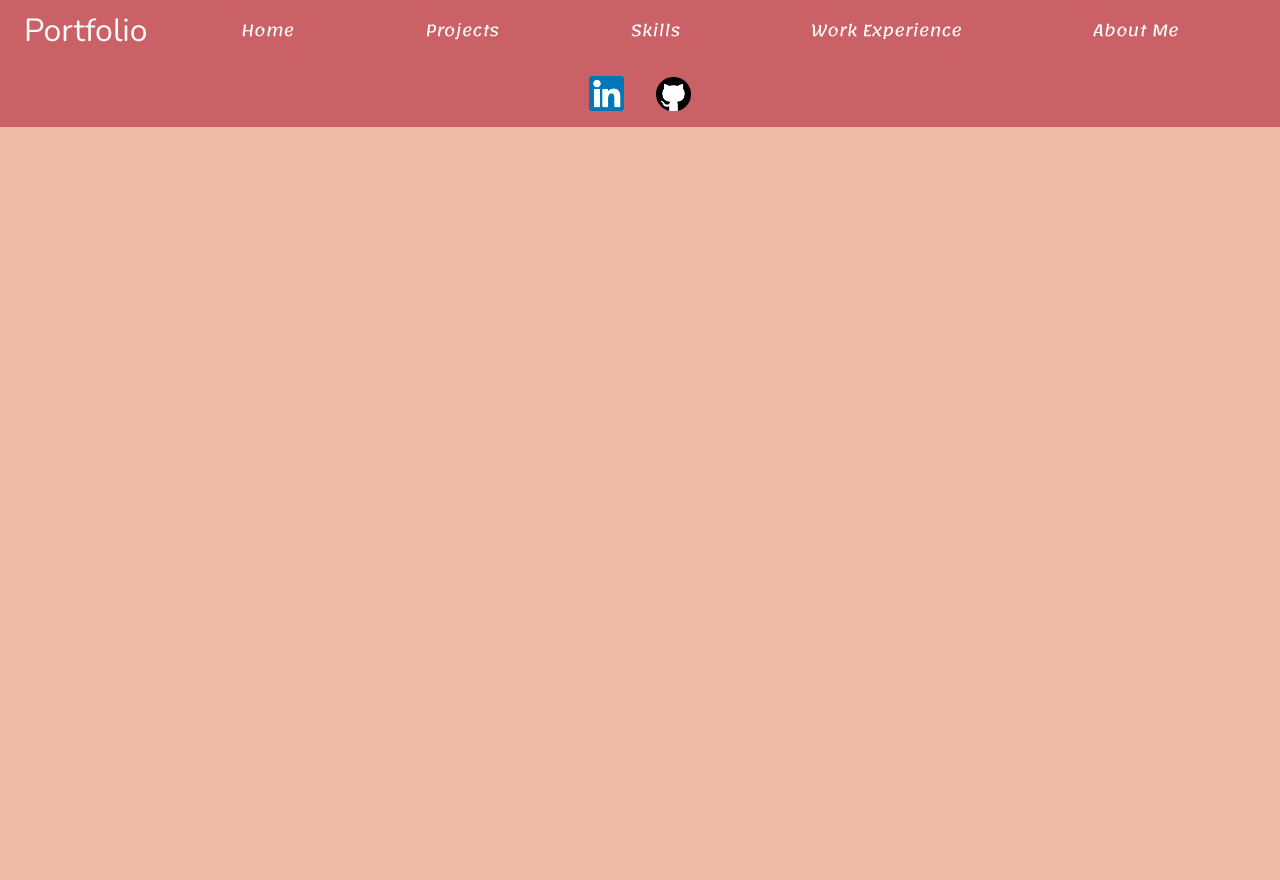
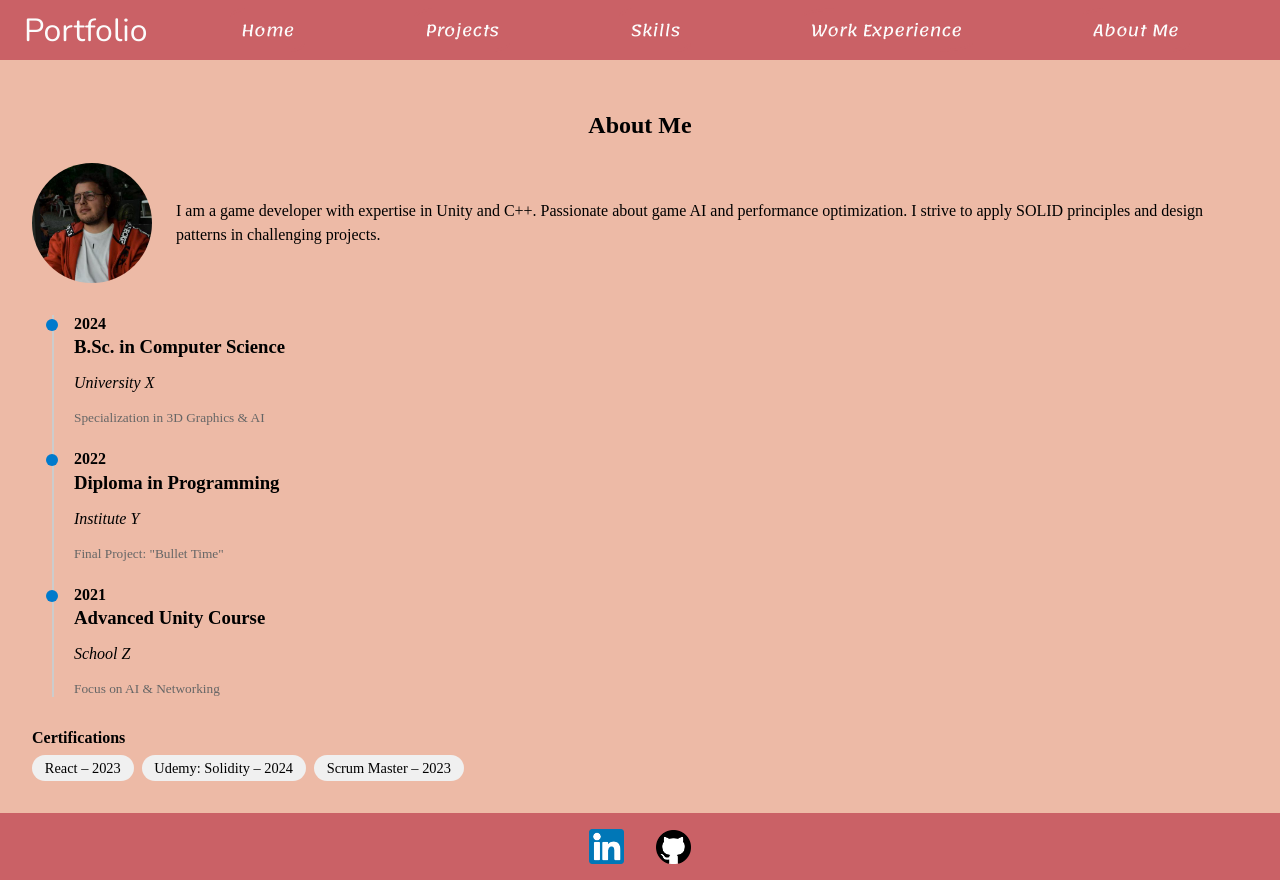
Before and after one commit to MaiineV/Portfolio, a React (Create React App) app: page /aboutme in a window 1280 px wide. Before the commit the page ends 800 px from the top, so only its background shows below. Built offline with nearby package versions, Linux system fonts and the light colour scheme.

Commit message:
General Fixes to Visuals and creat about me page

```diff
--- a/src/pages/AboutMe.js
+++ b/src/pages/AboutMe.js
@@ -1,9 +1,62 @@
-import React from 'react'
+import React from 'react';
+import styles from '../styles/AboutMe.module.scss';
+import selfImage from "../images/image-portfolio.jpg"
 
-const AboutMe = () => {
-  return (
-    <div>About Me</div>
-  )
-}
+const education = [
+  {
+    year: '2024',
+    degree: 'B.Sc. in Computer Science',
+    school: 'University X',
+    note: 'Specialization in 3D Graphics & AI'
+  },
+  {
+    year: '2022',
+    degree: 'Diploma in Programming',
+    school: 'Institute Y',
+    note: 'Final Project: "Bullet Time"'
+  },
+  {
+    year: '2021',
+    degree: 'Advanced Unity Course',
+    school: 'School Z',
+    note: 'Focus on AI & Networking'
+  },
+];
 
-export default AboutMe
+const AboutMe = () => (
+  <section id="about" className={styles.about}>
+    <h2>About Me</h2>
+    <div className={styles.top}>
+      <img src={selfImage} alt="Agustin Martinez" className={styles.photo}/>
+      <p className={styles.bio}>
+        I am a game developer with expertise in Unity and C++. Passionate about game AI and performance optimization.
+        I strive to apply SOLID principles and design patterns in challenging projects.
+      </p>
+    </div>
+
+    <div className={styles.timeline}>
+      {education.map((e, i) => (
+        <div key={i} className={styles.event}>
+          <div className={styles.dot} />
+          <div className={styles.content}>
+            <span className={styles.year}>{e.year}</span>
+            <h3 className={styles.degree}>{e.degree}</h3>
+            <p className={styles.school}>{e.school}</p>
+            <small className={styles.note}>{e.note}</small>
+          </div>
+        </div>
+      ))}
+    </div>
+
+    <div className={styles.extras}>
+      <h4>Certifications</h4>
+      <div className={styles.pills}>
+        <span>React – 2023</span>
+        <span>Udemy: Solidity – 2024</span>
+        <span>Scrum Master – 2023</span>
+      </div>
+    </div>
+  </section>
+);
+
+export default AboutMe;
--- a/src/pages/Layout.js
+++ b/src/pages/Layout.js
@@ -5,7 +5,7 @@ import Home from "./Home";
 import Portfolio from "./Portfolio";
 import Skills from "./Skills";
 import WorkExperience from "./WorkExperience";
-// import ContactMe from "./ContactMe";
+import AboutMe from "./AboutMe";
 import Footer from "./Footer";
 
 const Layout = () => {
@@ -16,8 +16,8 @@ const Layout = () => {
           <Route path="/" element={<Home />} />
           <Route path="/projects" element={<Portfolio />} exact />
           <Route path="/skills" element={<Skills />} exact />
-          {/* <Route path="/contactme" element={<ContactMe />} exact /> */}
           <Route path="/experience" element={<WorkExperience />} exact />
+          <Route path="/aboutme" element={<AboutMe />} exact />
         </Routes>
         <Footer />
     </div>
--- a/src/pages/Skills.js
+++ b/src/pages/Skills.js
@@ -5,6 +5,8 @@ const Skills = () => {
   return (
     <div className={clasess.skills}>
       <div className={clasess.skills__title}>Skills</div>
+
+      <div className={clasess.skills__skillList}>
         <div className={clasess.skills__category}>
           <p className={clasess.skills__category__titleCategory}>
             Game Development
@@ -99,6 +101,7 @@ const Skills = () => {
           </div>
         </div>
       </div>
+    </div>
   );
 };
 
--- /dev/null
+++ b/src/styles/AboutMe.module.scss
@@ -0,0 +1,50 @@
+.about {
+    padding: 2rem;
+    h2 { text-align: center; margin-bottom: 1.5rem; }
+    .top {
+      display: flex;
+      align-items: center;
+      gap: 1.5rem;
+      .photo {
+        width: 120px; height: 120px; border-radius: 50%;
+        object-fit: cover;
+      }
+      .bio {
+        flex: 1; font-size: 1rem; line-height: 1.5;
+      }
+    }
+
+    .timeline {
+      position: relative; margin: 2rem 0;
+      &::before {
+        content: ''; position: absolute; left: 20px; top: 0; bottom: 0;
+        width: 2px; background: #ccc;
+      }
+      .event {
+        display: flex; position: relative; margin-bottom: 1.5rem;
+        .dot {
+          width: 12px; height: 12px; background: #007acc;
+          border-radius: 50%; margin-right: 1rem; margin-left: 14px;
+          margin-top: 4px;
+        }
+        .content {
+          .year { font-weight: bold; }
+          .degree { margin: 0.2rem 0; }
+          .school { font-style: italic; }
+          .note { color: #666; }
+        }
+      }
+    }
+
+    .extras {
+      margin-top: 2rem;
+      h4 { margin-bottom: 0.5rem; }
+      .pills {
+        display: flex; flex-wrap: wrap; gap: 0.5rem;
+        span {
+          padding: 0.3rem 0.8rem; background: #f0f0f0;
+          border-radius: 999px; font-size: 0.9rem;
+        }
+      }
+    }
+  }
--- a/src/styles/Header.module.scss
+++ b/src/styles/Header.module.scss
@@ -5,7 +5,7 @@ body {
 }
 
 .nav {
-  font-family: $RobotSlab;
+  font-family: $Lemonada;
   font-size: $medium-font-size;
   background: $primary;
   padding: 0.5rem 1.5rem;
@@ -17,7 +17,7 @@ body {
   align-items: center;
 
   &__logo {
-    font-family: $LogoFont;
+    font-family: $Nunito;
     font-size: $large-font-size;
     color: #FCFCFC;
     text-decoration: none;
--- a/src/styles/Home.module.scss
+++ b/src/styles/Home.module.scss
@@ -6,7 +6,7 @@ body{
 
 .home{
     min-height:80vh;
-    font-family: $RobotSlab;
+    font-family: $Lemonada;
     display: flex;
     flex-direction: column;
     gap: 1.5rem;
@@ -48,7 +48,7 @@ body{
     }
 
     &__name{
-        font-family: $LogoFont;
+        font-family: $Nunito;
         display: flex;
         font-size: $large-font-size;
         padding: 0.5rem;
@@ -110,7 +110,7 @@ body{
         }
 
         &> div{
-            font: $LogoFont;
+            font: $Nunito;
             font-size: $large-font-size;
             color: $font;
             padding-top: .5rem;
--- a/src/styles/Skills.module.scss
+++ b/src/styles/Skills.module.scss
@@ -1,7 +1,7 @@
 @import "./variables.scss";
 
 @mixin titles($fontSizeMultiply: 1) {
-  font-family: $RobotSlab;
+  font-family: $Lemonada;
   font-size: calc($large-font-size * $fontSizeMultiply);
 }
 
@@ -26,25 +26,18 @@ body {
   align-items: center;
   justify-content: center;
 
-  margin: 1rem;
-
   gap: 1rem;
 
-  color: #FCFCFC;
+  color: #fcfcfc;
 
-  @media (min-width: $breakpoint-md) {
-    display: grid;
-    grid-template-columns: repeat(3, 1fr);
-    grid-template-rows: repeat(2, auto);
+  &__skillList {
+    display: flex;
+    flex-direction: column;
+    gap: 2rem;
 
-    align-items: normal;
-    gap: .5rem;
-
-    height:auto;
-  }
-
-  & > div {
-    display: flex;
+    @media (min-width: $breakpoint-md) {
+      flex-direction: row;
+    }
   }
 
   &__title {
@@ -53,49 +46,42 @@ body {
     font-size: calc($large-font-size * 1.5);
     color: $font;
     font-weight: bold;
-
-    @media (min-width: $breakpoint-md) {
-      grid-column: 1 / 4;
-      grid-row: 1;
-
-      width: 100%;
-      height: auto;
-
-      text-align: center;
-      justify-content: center;
-    }
+    display: flex;
+    justify-content: center;
+    align-items: center;
+    margin-top: 1rem;
+    margin-bottom: 1rem;
   }
 
   &__category {
+    display: flex;
     flex-direction: column;
+    flex-wrap: wrap;
     gap: 1rem;
 
     border: solid $details 0.2rem;
-    width: calc(100% - 1.2rem);
 
     align-items: center;
     justify-content: center;
 
     background: $primary;
 
-    font-family: $RobotSlab;
+    font-family: $Lemonada;
 
     padding: 1rem;
 
+    height: max-content;
+    width: calc(85vw);
+
     @media (min-width: $breakpoint-md) {
-      grid-row: 2;
-
-      width: calc(100% - 3rem);
-      height:max-content;
-
-      justify-content:flex-start;
+      width: calc((100vw / 3) - 5vw);
     }
 
     & > p {
       display: flex;
       margin: 0;
 
-      text-align: center
+      text-align: center;
     }
 
     &__titleCategory {
--- a/src/styles/WorkExperience.module.scss
+++ b/src/styles/WorkExperience.module.scss
@@ -8,7 +8,7 @@ body {
 .workExperiences {
   min-height: 100vh;
 
-  font-family: $RobotSlab;
+  font-family: $Lemonada;
   color: $font;
   font-weight: bold;
 
@@ -22,9 +22,9 @@ body {
     display: flex;
     font-size: calc($large-font-size * 1.5);
     color: $font;
-    padding: 0.5rem;
-    margin-top: 2rem;
     text-align: center;
+    margin-top: 1rem;
+    margin-bottom: 1rem;
   }
 
   &__jobsList {
--- a/src/styles/variables.scss
+++ b/src/styles/variables.scss
@@ -1,8 +1,8 @@
 @import url('https://fonts.googleapis.com/css2?family=Lemonada:wght@300..700&display=swap');
 @import url('https://fonts.googleapis.com/css2?family=Nunito:ital,wght@0,200..1000;1,200..1000&display=swap');
 
-$RobotSlab: "Lemonada", cursive;
-$LogoFont: "Nunito", sans-serif;
+$Lemonada: "Lemonada", cursive;
+$Nunito: "Nunito", sans-serif;
 
 $font: #D48032;
 $witheFont: #FCFCFCFC;
```
Also changed, not shown: src/styles/Portfolio.module.scss (+42 -34 lines), src/styles/ContactMe.module.scss (deleted). Lines whose indentation alone changed are shown as unchanged.
